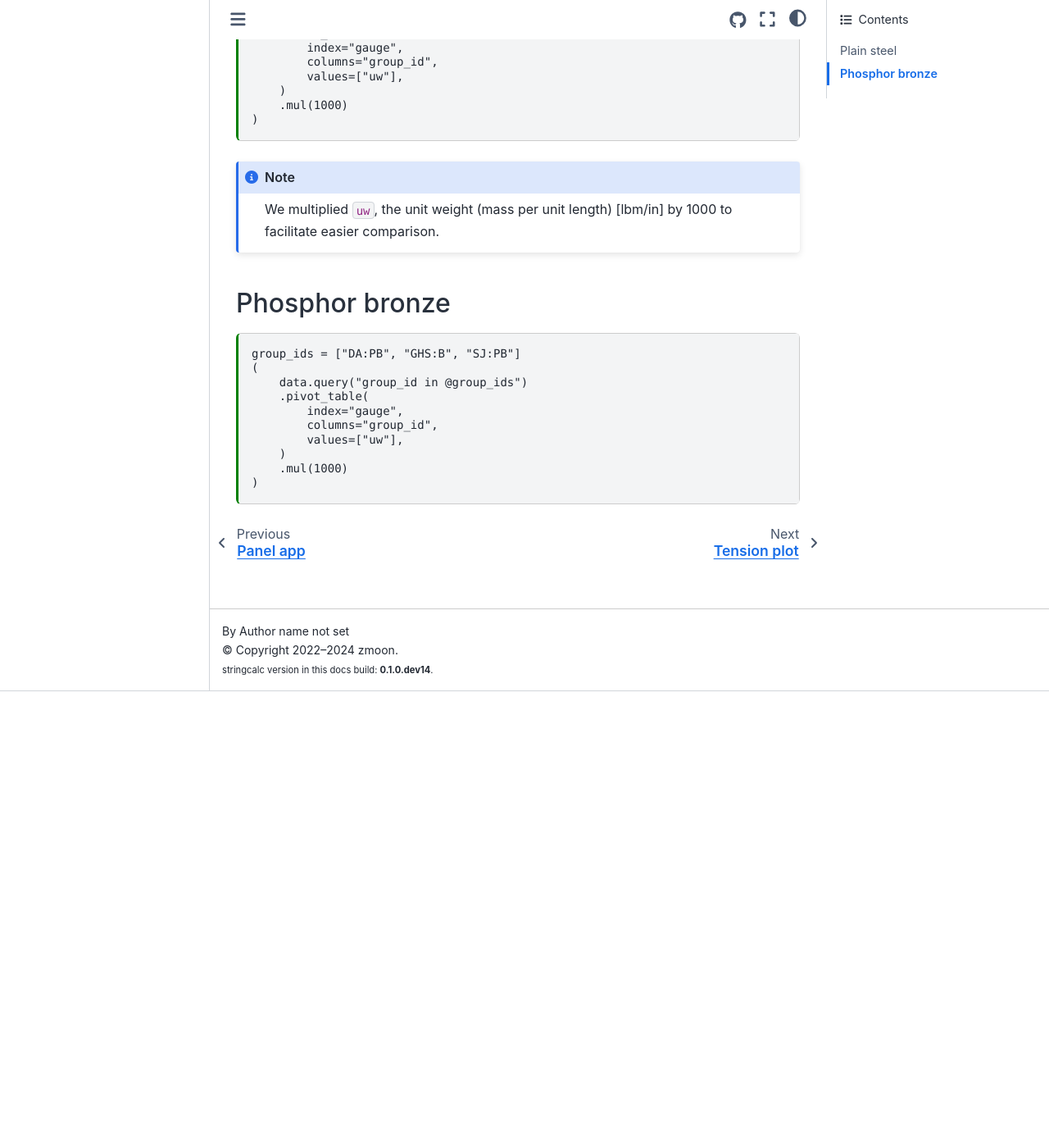
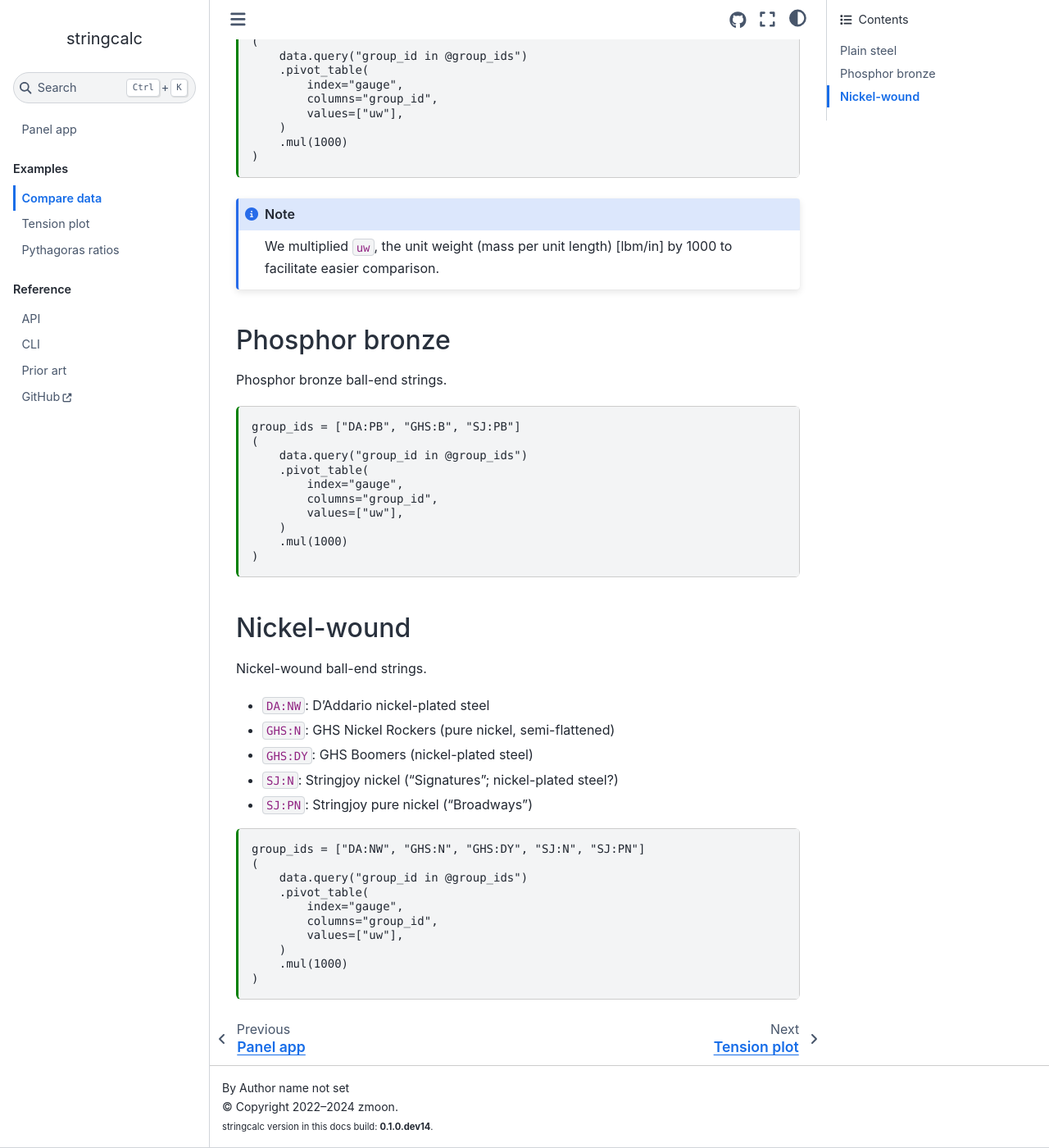
Before and after one commit to zmoon/stringcalc, a Sphinx documentation site: the page built from docs/examples/compare-data.md, in a window 1280 px wide and 1400 px high, scrolled down 557 px. Shown: the whole window at 82% size. Built offline with Sphinx 7.4.7 and the Sphinx Book theme 1.1.4, drawn with Linux system fonts in a browser that asks for light colours; some of the changed text lies outside the part shown.

Commit message:
Add NW comparison

````diff
--- a/docs/examples/compare-data.md
+++ b/docs/examples/compare-data.md
@@ -24,6 +24,8 @@ data
 
 ## Plain steel
 
+Plain steel ball-end strings.
+
 ```{code-cell} ipython3
 group_ids = ["DA:PL", "GHS:PL", "SJ:PL"]
 (
@@ -44,6 +46,8 @@ by 1000 to facilitate easier comparison.
 
 ## Phosphor bronze
 
+Phosphor bronze ball-end strings.
+
 ```{code-cell} ipython3
 group_ids = ["DA:PB", "GHS:B", "SJ:PB"]
 (
@@ -56,3 +60,26 @@ group_ids = ["DA:PB", "GHS:B", "SJ:PB"]
     .mul(1000)
 )
 ```
+
+## Nickel-wound
+
+Nickel-wound ball-end strings.
+
+- `DA:NW`: D'Addario nickel-plated steel
+- `GHS:N`: GHS Nickel Rockers (pure nickel, semi-flattened)
+- `GHS:DY`: GHS Boomers (nickel-plated steel)
+- `SJ:N`: Stringjoy nickel ("Signatures"; nickel-plated steel?)
+- `SJ:PN`: Stringjoy pure nickel ("Broadways")
+
+```{code-cell} ipython3
+group_ids = ["DA:NW", "GHS:N", "GHS:DY", "SJ:N", "SJ:PN"]
+(
+    data.query("group_id in @group_ids")
+    .pivot_table(
+        index="gauge",
+        columns="group_id",
+        values=["uw"],
+    )
+    .mul(1000)
+)
+```
````
